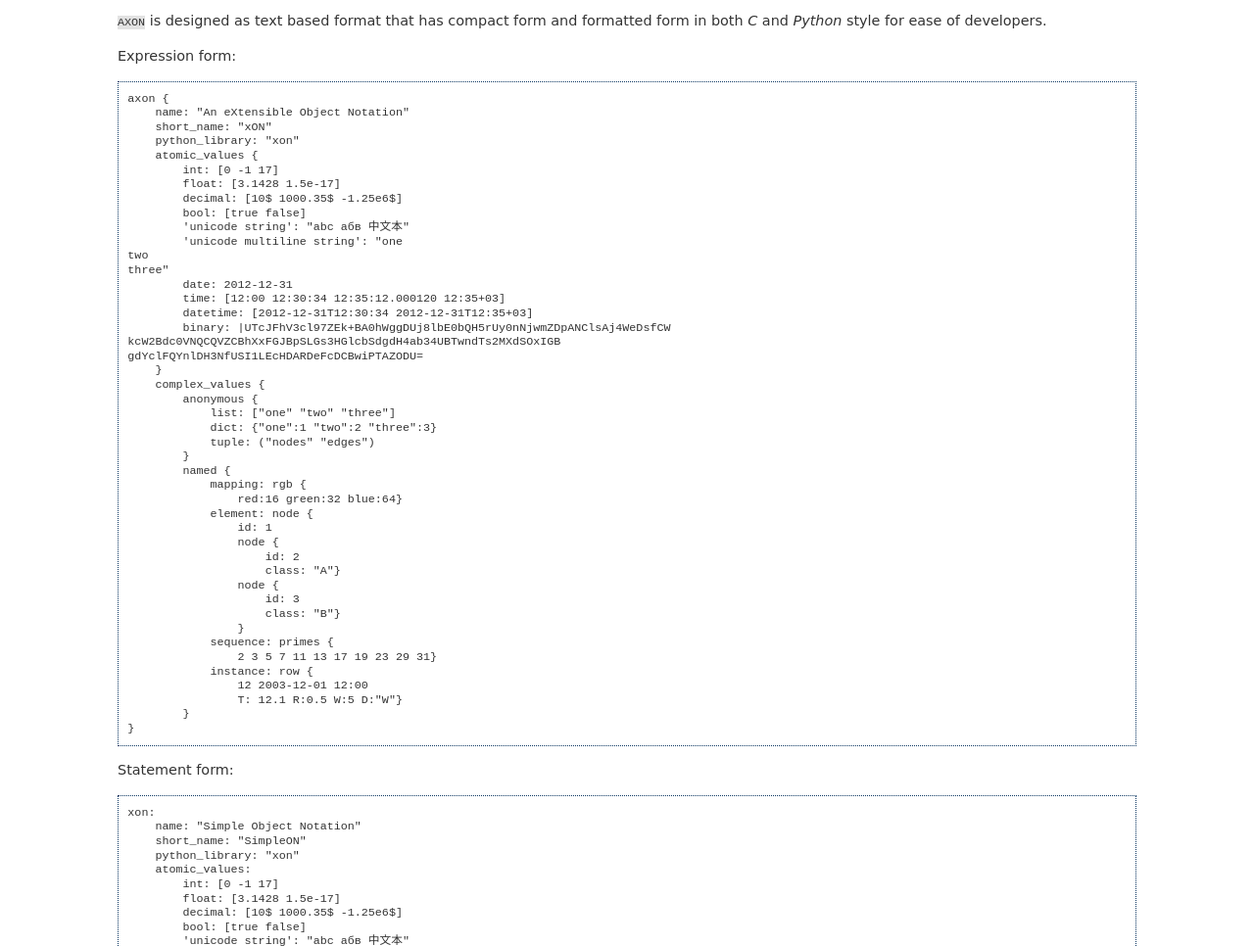
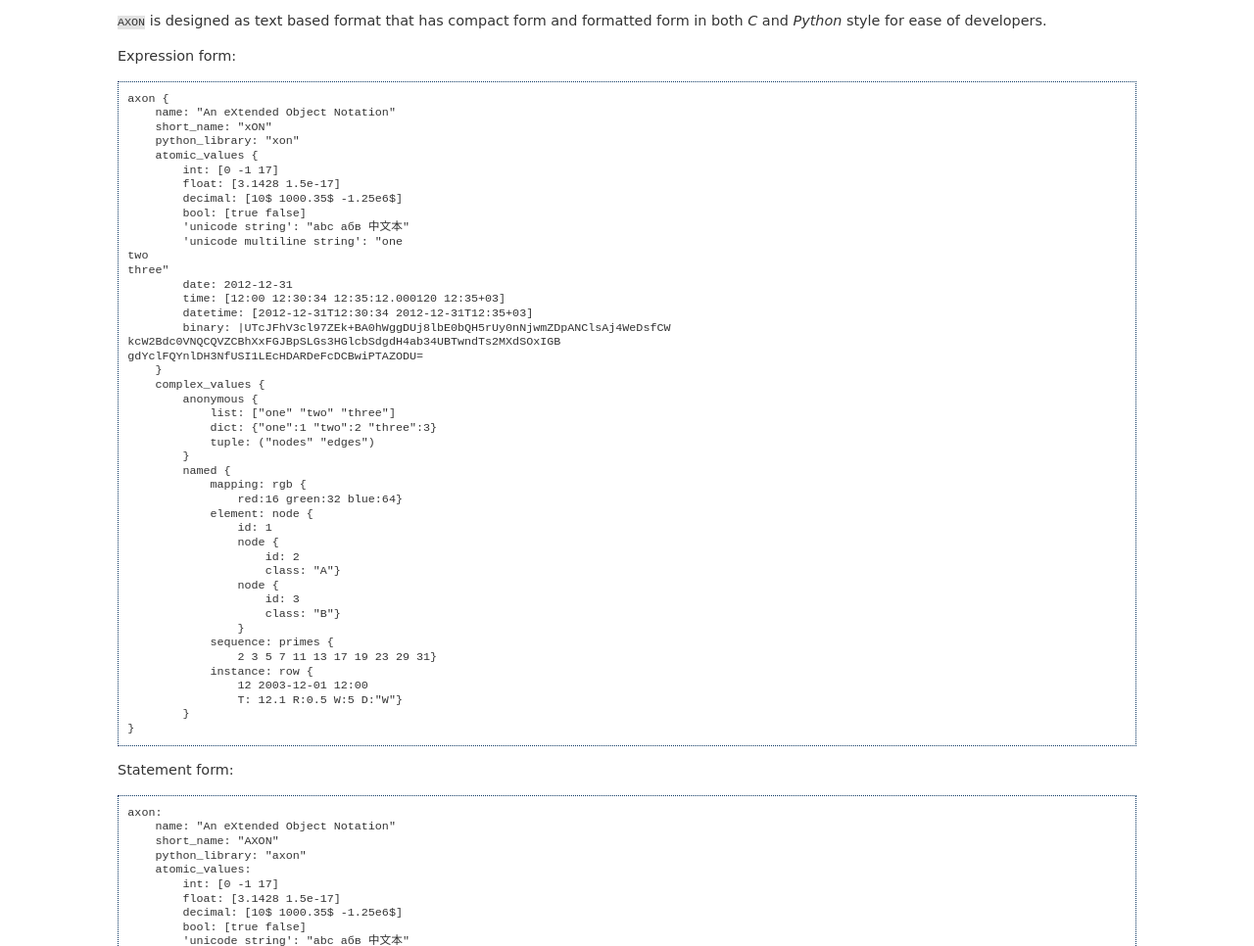
Before and after one commit to intellimath/pyaxon, a Sphinx documentation site: the page built from python/doc/index.rst, in a window 1280 px wide and 1400 px high, scrolled down 340 px. Shown: the part 166-1132 px from the top of the window at 98% size. Built offline with Sphinx 7.4.7, drawn with Linux system fonts in a browser that asks for light colours; some of the changed text lies outside the part shown.

Commit message:
Fix errors in docs

```diff
--- a/python/doc/index.rst
+++ b/python/doc/index.rst
@@ -1,8 +1,8 @@
 
 ..
-    ================================
-    AXON: An eXtensible Object Notation
-    ================================
+    =================================
+    AXON: An eXtended Object Notation
+    =================================
 
 .. Contents:
 ..
@@ -18,7 +18,7 @@
 .. * :ref:`search`
 
 
-An eXtensible Object Notation (``AXON``) is simple text based format for interchanging
+An eXtended Object Notation (``AXON``) is simple text based format for interchanging
 objects, documents and data.
 Simple language constructions mainly borrowed from ``JSON``,
 ``TextFormat`` of ``Google Protocol Buffers`` and ``Python``'s indented statement syntax.
@@ -58,7 +58,7 @@ formatted form in both `C` and `Python` style for ease of developers.
 Expression form::
 
     axon {
-        name: "An eXtensible Object Notation"
+        name: "An eXtended Object Notation"
         short_name: "xON"
         python_library: "xon"
         atomic_values {
@@ -106,10 +106,10 @@ Expression form::
 
 Statement form::
 
-    xon:
-        name: "Simple Object Notation"
-        short_name: "SimpleON"
-        python_library: "xon"
+    axon:
+        name: "An eXtended Object Notation"
+        short_name: "AXON"
+        python_library: "axon"
         atomic_values:
             int: [0 -1 17]
             float: [3.1428 1.5e-17]
```
Also changed, not shown: python/doc/notebooks/axon_tutorial.ipynb.
